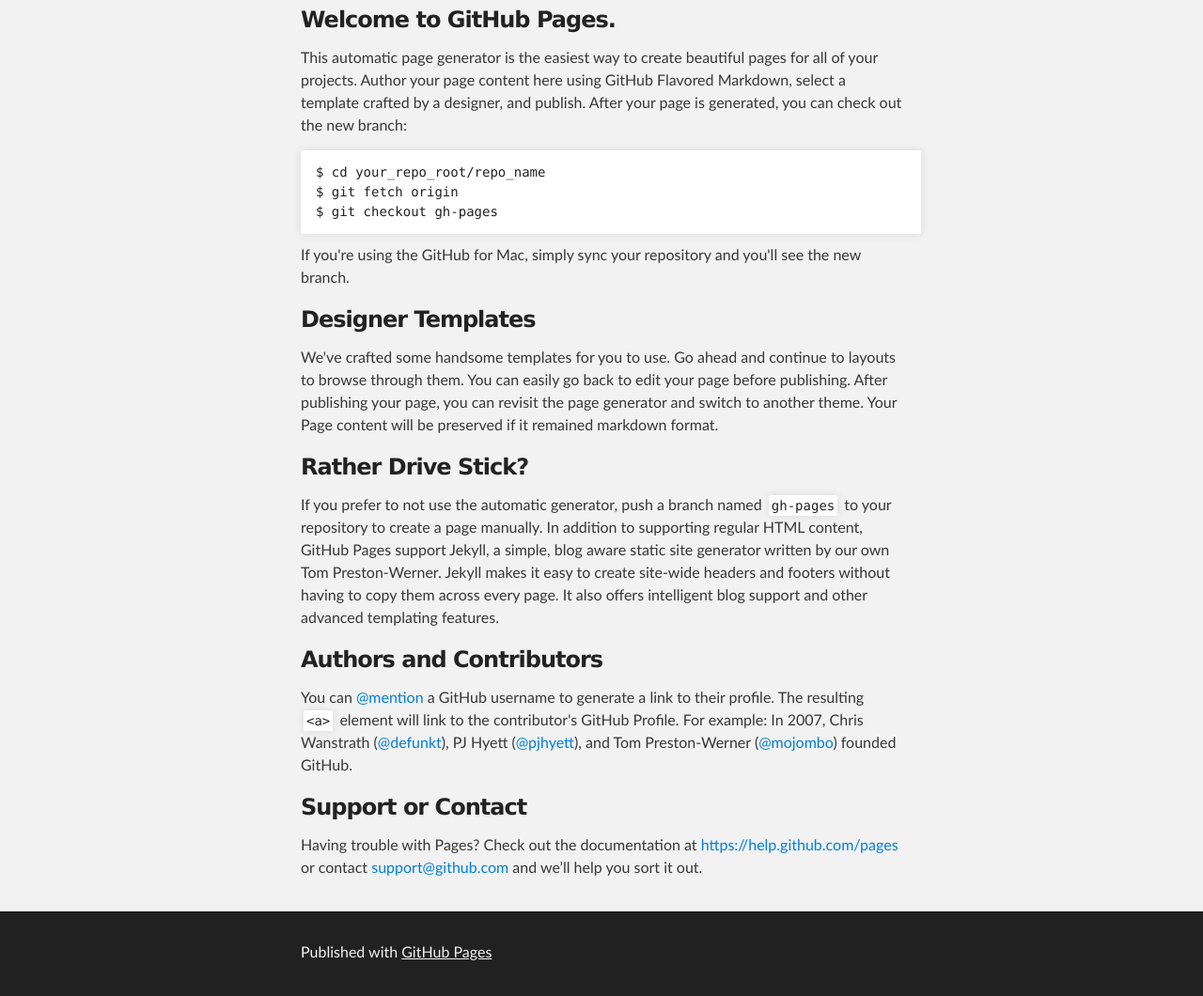
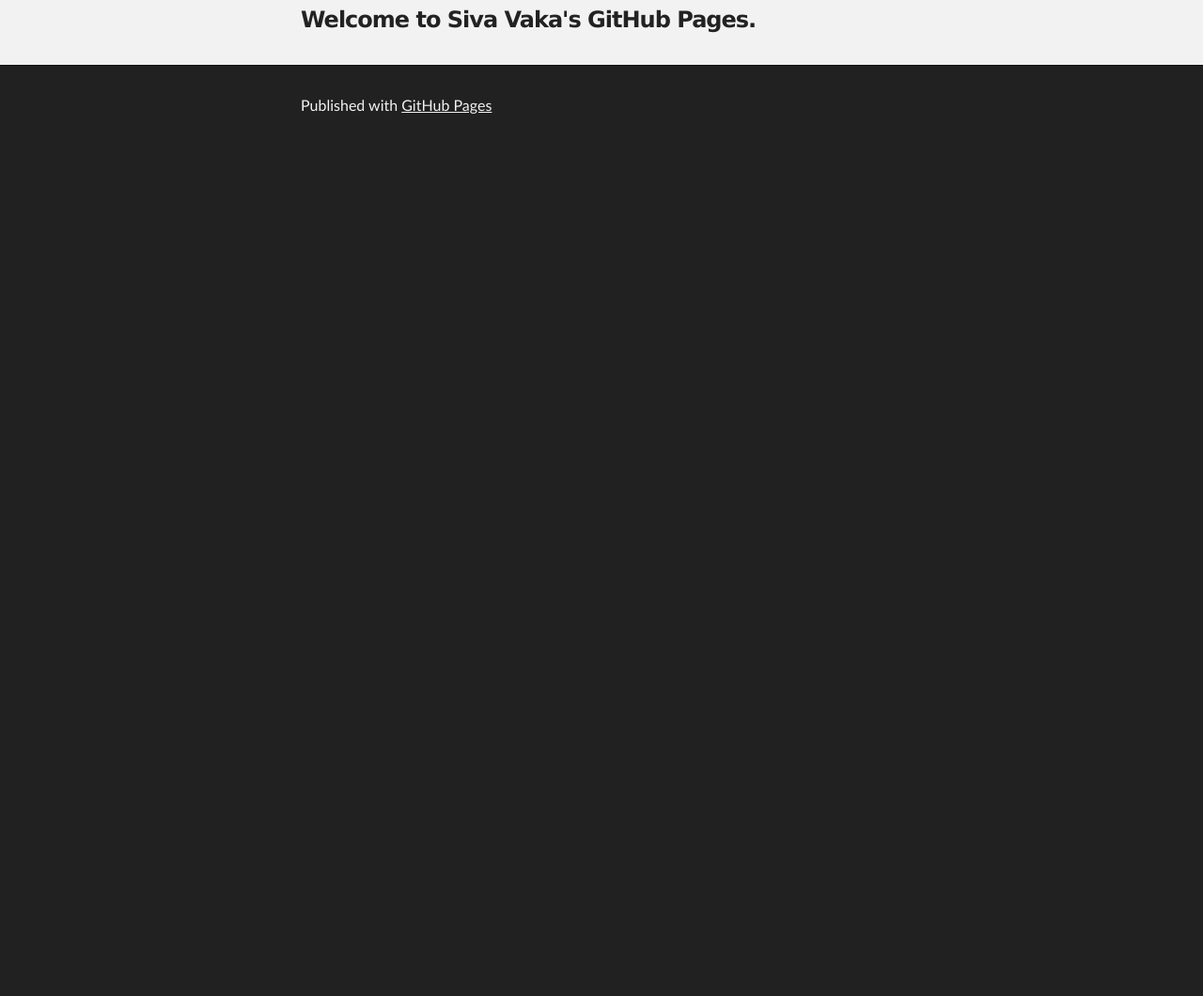
Before and after one commit to sivavaka/sivavaka.github.io, a plain HTML site: page index.html in a window 1280 px wide. Shown: the part 221-1281 px from the top of the page at 94% size. After the commit the page ends 800 px from the top, so only its background shows below. Drawn offline with Linux system fonts and the light colour scheme.

Commit message:
Update index.html

```diff
--- a/index.html
+++ b/index.html
@@ -28,36 +28,8 @@
     <div id="main_content_wrap" class="outer">
       <section id="main_content" class="inner">
         <h3>
-<a id="welcome-to-github-pages" class="anchor" href="#welcome-to-github-pages" aria-hidden="true"><span class="octicon octicon-link"></span></a>Welcome to GitHub Pages.</h3>
-
-<p>This automatic page generator is the easiest way to create beautiful pages for all of your projects. Author your page content here using GitHub Flavored Markdown, select a template crafted by a designer, and publish. After your page is generated, you can check out the new branch:</p>
-
-<pre><code>$ cd your_repo_root/repo_name
-$ git fetch origin
-$ git checkout gh-pages
-</code></pre>
-
-<p>If you're using the GitHub for Mac, simply sync your repository and you'll see the new branch.</p>
-
-<h3>
-<a id="designer-templates" class="anchor" href="#designer-templates" aria-hidden="true"><span class="octicon octicon-link"></span></a>Designer Templates</h3>
-
-<p>We've crafted some handsome templates for you to use. Go ahead and continue to layouts to browse through them. You can easily go back to edit your page before publishing. After publishing your page, you can revisit the page generator and switch to another theme. Your Page content will be preserved if it remained markdown format.</p>
-
-<h3>
-<a id="rather-drive-stick" class="anchor" href="#rather-drive-stick" aria-hidden="true"><span class="octicon octicon-link"></span></a>Rather Drive Stick?</h3>
-
-<p>If you prefer to not use the automatic generator, push a branch named <code>gh-pages</code> to your repository to create a page manually. In addition to supporting regular HTML content, GitHub Pages support Jekyll, a simple, blog aware static site generator written by our own Tom Preston-Werner. Jekyll makes it easy to create site-wide headers and footers without having to copy them across every page. It also offers intelligent blog support and other advanced templating features.</p>
-
-<h3>
-<a id="authors-and-contributors" class="anchor" href="#authors-and-contributors" aria-hidden="true"><span class="octicon octicon-link"></span></a>Authors and Contributors</h3>
-
-<p>You can <a href="https://github.com/blog/821" class="user-mention">@mention</a> a GitHub username to generate a link to their profile. The resulting <code>&lt;a&gt;</code> element will link to the contributor's GitHub Profile. For example: In 2007, Chris Wanstrath (<a href="https://github.com/defunkt" class="user-mention">@defunkt</a>), PJ Hyett (<a href="https://github.com/pjhyett" class="user-mention">@pjhyett</a>), and Tom Preston-Werner (<a href="https://github.com/mojombo" class="user-mention">@mojombo</a>) founded GitHub.</p>
-
-<h3>
-<a id="support-or-contact" class="anchor" href="#support-or-contact" aria-hidden="true"><span class="octicon octicon-link"></span></a>Support or Contact</h3>
-
-<p>Having trouble with Pages? Check out the documentation at <a href="https://help.github.com/pages">https://help.github.com/pages</a> or contact <a href="mailto:support@github.com">support@github.com</a> and we’ll help you sort it out.</p>
+            <a id="welcome-to-github-pages" class="anchor" href="#welcome-to-github-pages" aria-hidden="true"><span class="octicon octicon-link"></span></a>Welcome to Siva Vaka's GitHub Pages.
+        </h3>
       </section>
     </div>
 
@@ -67,8 +39,5 @@
         <p>Published with <a href="http://pages.github.com">GitHub Pages</a></p>
       </footer>
     </div>
-
-
-
   </body>
 </html>
```
